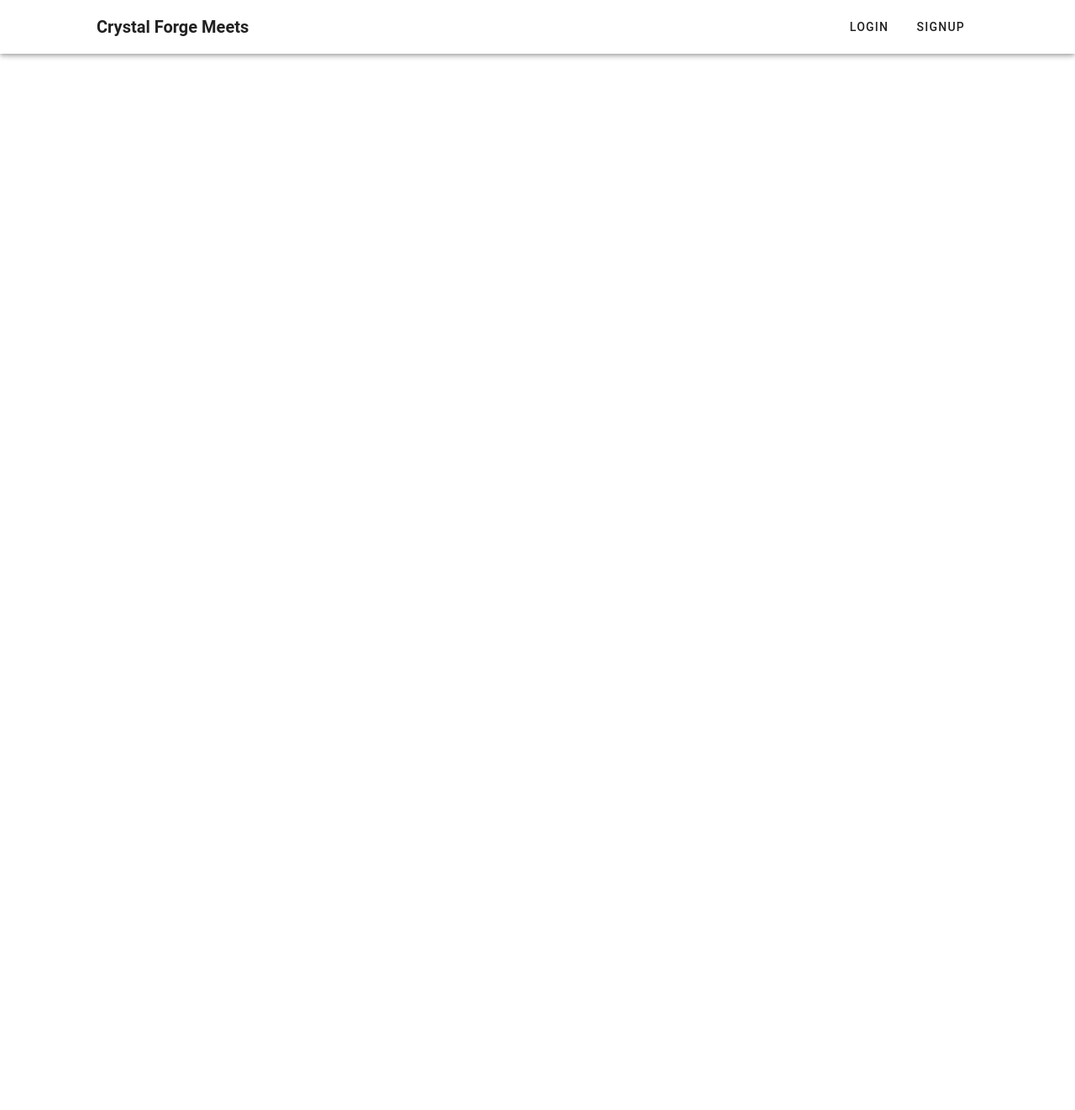
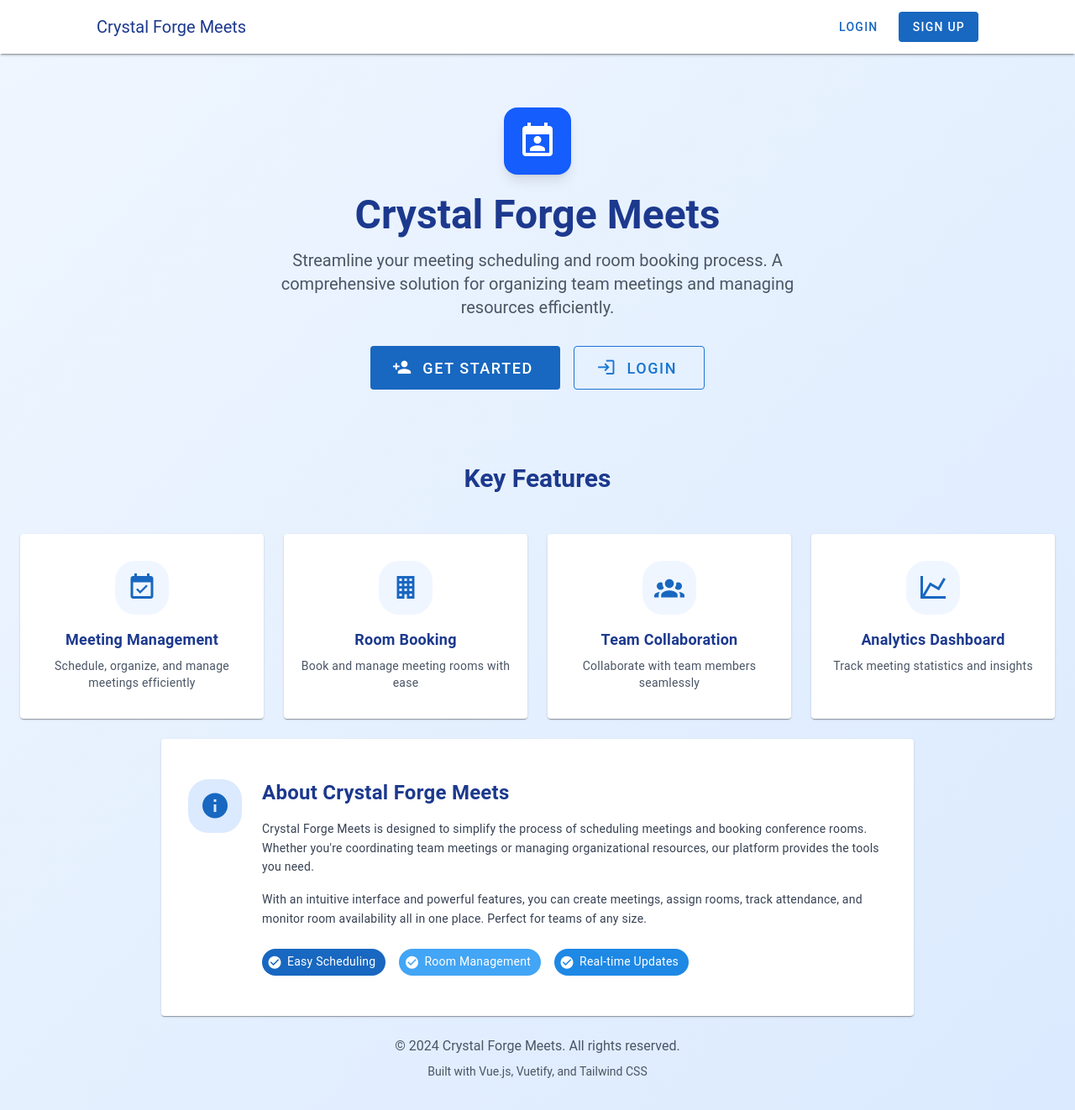
Before and after one commit to ThembaMtshelwane/crystal-forge-meeting-manager, a Vue app in the folder frontend/: page / in a window 1280 px wide. Shown: the top 1322 px of the page at 84% size. Before the commit the page ends 800 px from the top, so only its background shows below. Built offline with nearby package versions, Linux system fonts and the light colour scheme.

Commit message:
update: style of the homepage, and layout

```diff
--- a/frontend/src/components/ui/Sidebar.vue
+++ b/frontend/src/components/ui/Sidebar.vue
@@ -4,6 +4,7 @@ import { useAuthStore } from "@/store/auth.store";
 import { Role } from "@/types/user.types";
 import { computed } from "vue";
 import { useDisplay } from "vuetify";
+import { storeToRefs } from "pinia";
 
 const modelValue = defineModel<boolean>();
 const display = useDisplay();
@@ -13,15 +14,21 @@ const isPermanent = computed(() => {
 });
 
 const authStore = useAuthStore();
-
-const user = computed(() => authStore.currentUser);
+const { user } = storeToRefs(authStore);
 
 const fullName = computed(() =>
   user.value ? `${user.value.firstName} ${user.value.lastName}` : "Guest"
 );
 
-const availableLinks = sidebarLinks.filter((sl) =>
-  sl.roles.includes(user.value?.role as Role | "member")
+const userRole = computed(() => {
+  if (user.value?.role === "admin") return "Administrator";
+  return "Member";
+});
+
+const availableLinks = computed(() =>
+  sidebarLinks.filter((sl) =>
+    sl.roles.includes(user.value?.role as Role | "member")
+  )
 );
 </script>
 
@@ -36,20 +43,34 @@ const availableLinks = sidebarLinks.filter((sl) =>
     :permanent="isPermanent"
     :temporary="!isPermanent"
     :rail="false"
+    class="border-r border-blue-100"
   >
-    <v-list>
-      <v-list-item
-        class="capitalize!"
-        prepend-avatar="https://randomuser.me/api/portraits/men/85.jpg"
-        :title="fullName"
-        :subtitle="user?.username"
-      >
-      </v-list-item>
-    </v-list>
+    <!-- User Profile Section -->
+    <div class="pa-6 bg-gradient-to-br from-blue-600 to-blue-700">
+      <div class="flex items-center gap-4">
+        <v-avatar size="56" color="white" class="shadow-md">
+          <v-icon icon="mdi-account-circle" size="56" color="primary"></v-icon>
+        </v-avatar>
 
-    <v-divider></v-divider>
+        <div class="flex-grow text-white">
+          <p class="font-bold text-lg mb-0 capitalize">{{ fullName }}</p>
+          <p class="text-sm text-blue-100 mb-0">@{{ user?.username }}</p>
+          <v-chip
+            size="x-small"
+            variant="flat"
+            :color="user?.role === 'admin' ? 'amber' : 'blue-lighten-3'"
+            class="mt-1 font-semibold"
+          >
+            {{ userRole }}
+          </v-chip>
+        </div>
+      </div>
+    </div>
 
-    <v-list nav>
+    <v-divider class="border-blue-100"></v-divider>
+
+    <!-- Navigation Links -->
+    <v-list nav class="py-4">
       <v-list-item
         v-for="link in availableLinks"
         :key="link.value"
@@ -58,8 +79,35 @@ const availableLinks = sidebarLinks.filter((sl) =>
         :value="link.value"
         :to="link.path"
         exact
+        class="mx-3 mb-1 rounded-lg transition-all"
         :active-class="link.path === '/' ? 'v-list-item--active' : undefined"
-      ></v-list-item>
+        active-color="primary"
+      >
+        <template v-slot:prepend>
+          <v-icon :icon="link.icon" class="mr-3"></v-icon>
+        </template>
+      </v-list-item>
     </v-list>
+
+    <!-- Footer -->
+    <template v-slot:append>
+      <div class="pa-4 border-t border-blue-100">
+        <div class="text-center text-xs text-gray-600">
+          <p class="mb-1 font-semibold text-blue-900">Crystal Forge Meets</p>
+          <p class="text-gray-500">v1.0.0</p>
+        </div>
+      </div>
+    </template>
   </v-navigation-drawer>
 </template>
+
+<style scoped>
+.v-list-item--active {
+  background: rgba(25, 118, 210, 0.08);
+  border-left: 4px solid rgb(25, 118, 210);
+}
+
+.v-list-item:hover:not(.v-list-item--active) {
+  background: rgba(25, 118, 210, 0.04);
+}
+</style>
--- a/frontend/src/layout/DashboardLayout.vue
+++ b/frontend/src/layout/DashboardLayout.vue
@@ -4,9 +4,9 @@ import Modal from "@/components/ui/Modal.vue";
 import Sidebar from "@/components/ui/Sidebar.vue";
 import { computed, ref, watch } from "vue";
 import { useDisplay } from "vuetify";
-import { useAuthStore } from "@/store/auth.store"; // 👈 NEW: Import auth store
-import { useRouter } from "vue-router"; // 👈 NEW: Import router
-import { useToast } from "vue-toastification"; // 👈 NEW: Import toast for feedback
+import { useAuthStore } from "@/store/auth.store";
+import { useRouter } from "vue-router";
+import { useToast } from "vue-toastification";
 
 const sidebarOpen = ref(false);
 const display = useDisplay();
@@ -14,12 +14,12 @@ const isPermanent = computed(() => {
   return display.mdAndUp.value;
 });
 
-// --- Logout Logic State and Hooks ---
+// Logout Logic
 const authStore = useAuthStore();
 const router = useRouter();
 const toast = useToast();
 const logOutModalOpen = ref(false);
-const isLoggingOut = ref(false); // 👈
+const isLoggingOut = ref(false);
 
 const handleLogout = async () => {
   isLoggingOut.value = true;
@@ -51,30 +51,39 @@ watch(
   <v-app>
     <Sidebar v-model="sidebarOpen" />
 
-    <v-app-bar>
+    <v-app-bar elevation="2" class="border-b border-blue-100">
       <v-app-bar-nav-icon
         v-if="!isPermanent"
         @click="sidebarOpen = !sidebarOpen"
+        color="primary"
       ></v-app-bar-nav-icon>
 
-      <div class="w-full flex items-center pl-4 pr-8">
-        <v-toolbar-title class="font-bold!">
-          {{ display.smAndUp.value ? " Crystal Forge Meets" : "CTM" }}
+      <div class="w-full flex items-center justify-between px-4">
+        <v-toolbar-title class="font-bold text-blue-900">
+          {{ display.smAndUp.value ? "Crystal Forge Meets" : "CFM" }}
         </v-toolbar-title>
-        <v-btn @click="logOutModalOpen = true"> Logout </v-btn>
+
+        <v-btn
+          @click="logOutModalOpen = true"
+          color="blue-grey-darken-1"
+          variant="outlined"
+          prepend-icon="mdi-logout"
+        >
+          Logout
+        </v-btn>
       </div>
     </v-app-bar>
 
-    <v-main>
+    <v-main class="bg-gray-50">
       <section class="pa-8">
         <router-view />
       </section>
 
       <!-- Modal for Logout Confirmation -->
-      <Modal v-model="logOutModalOpen" title="Logout" max-width="600">
+      <Modal v-model="logOutModalOpen" title="Confirm Logout" max-width="448">
         <ConfirmForm
           action-text="logging out of your account"
-          action-color="red"
+          action-color="blue-grey-darken-1"
           button-text="Log Out"
           @success="handleLogout"
           @close="logOutModalOpen = false"
--- a/frontend/src/views/HomeView.vue
+++ b/frontend/src/views/HomeView.vue
@@ -1,36 +1,93 @@
 <script setup lang="ts">
+import { useAuthStore } from "@/store/auth.store";
+import { storeToRefs } from "pinia";
+import { useRouter } from "vue-router";
 import { useDisplay } from "vuetify";
 import LoginForm from "@/components/forms/LoginForm.vue";
 import SignUpForm from "@/components/forms/SignUpForm.vue";
 import { ref } from "vue";
 import Modal from "@/components/ui/Modal.vue";
 
+const authStore = useAuthStore();
+const { isAuthenticated, user } = storeToRefs(authStore);
+const router = useRouter();
 const display = useDisplay();
+
 const loginModalOpen = ref(false);
 const signupModalOpen = ref(false);
+
+const goToDashboard = () => {
+  router.push("/dashboard");
+};
+
+const features = [
+  {
+    icon: "mdi-calendar-check",
+    title: "Meeting Management",
+    description: "Schedule, organize, and manage meetings efficiently",
+  },
+  {
+    icon: "mdi-office-building",
+    title: "Room Booking",
+    description: "Book and manage meeting rooms with ease",
+  },
+  {
+    icon: "mdi-account-group",
+    title: "Team Collaboration",
+    description: "Collaborate with team members seamlessly",
+  },
+  {
+    icon: "mdi-chart-line",
+    title: "Analytics Dashboard",
+    description: "Track meeting statistics and insights",
+  },
+];
 
 const handleSuccessfulRegistration = () => {
   signupModalOpen.value = false;
   console.log("Registration complete! Modal closed.");
 };
+
 const handleSuccessfulLogin = () => {
-  signupModalOpen.value = false;
+  loginModalOpen.value = false;
   console.log("Login complete! Modal closed.");
 };
 </script>
 
 <template>
   <v-app>
-    <v-app-bar class="px-4">
+    <!-- App Bar -->
+    <v-app-bar class="px-4" elevation="2">
       <div class="w-full md:w-[1050px] mx-auto flex items-center">
-        <v-toolbar-title class="font-bold!">
-          {{ display.smAndUp.value ? " Crystal Forge Meets" : "CTM" }}
+        <v-toolbar-title class="font-bold text-blue-900">
+          {{ display.smAndUp.value ? "Crystal Forge Meets" : "CFM" }}
         </v-toolbar-title>
-        <v-btn @click="loginModalOpen = true"> Login </v-btn>
-        <v-btn @click="signupModalOpen = true"> SignUp </v-btn>
+
+        <v-spacer></v-spacer>
+
+        <div v-if="isAuthenticated" class="flex items-center gap-2">
+          <v-btn
+            @click="goToDashboard"
+            color="primary"
+            variant="flat"
+            prepend-icon="mdi-view-dashboard"
+          >
+            Dashboard
+          </v-btn>
+        </div>
+
+        <div v-else class="flex items-center gap-2">
+          <v-btn @click="loginModalOpen = true" color="primary" variant="text">
+            Login
+          </v-btn>
+          <v-btn @click="signupModalOpen = true" color="primary" variant="flat">
+            Sign Up
+          </v-btn>
+        </div>
       </div>
     </v-app-bar>
 
+    <!-- Modals -->
     <Modal v-model="loginModalOpen" max-width="448">
       <LoginForm @success="handleSuccessfulLogin" />
     </Modal>
@@ -38,5 +95,179 @@ const handleSuccessfulLogin = () => {
     <Modal v-model="signupModalOpen" max-width="600">
       <SignUpForm @success="handleSuccessfulRegistration" />
     </Modal>
+
+    <!-- Main Content -->
+    <v-main>
+      <div class="min-h-screen bg-linear-to-br from-blue-50 to-blue-100">
+        <!-- Hero Section -->
+        <div class="max-w-7xl mx-auto px-6 py-16 flex flex-col gap-6">
+          <div class="text-center mb-16">
+            <div class="flex justify-center mb-6">
+              <div
+                class="w-20 h-20 rounded-2xl bg-blue-600 flex items-center justify-center shadow-lg"
+              >
+                <v-icon
+                  icon="mdi-calendar-account"
+                  size="48"
+                  color="white"
+                ></v-icon>
+              </div>
+            </div>
+
+            <h1 class="text-5xl font-bold text-blue-900 mb-4">
+              Crystal Forge Meets
+            </h1>
+
+            <p class="text-xl text-gray-600 mb-8 max-w-2xl mx-auto">
+              Streamline your meeting scheduling and room booking process. A
+              comprehensive solution for organizing team meetings and managing
+              resources efficiently.
+            </p>
+
+            <div class="flex justify-center gap-4 flex-wrap">
+              <v-btn
+                v-if="isAuthenticated"
+                @click="goToDashboard"
+                color="primary"
+                variant="flat"
+                size="x-large"
+                prepend-icon="mdi-view-dashboard"
+                class="text-lg px-8"
+              >
+                Go to Dashboard
+              </v-btn>
+
+              <template v-else>
+                <v-btn
+                  @click="signupModalOpen = true"
+                  color="primary"
+                  variant="flat"
+                  size="x-large"
+                  prepend-icon="mdi-account-plus"
+                  class="text-lg px-8"
+                >
+                  Get Started
+                </v-btn>
+
+                <v-btn
+                  @click="loginModalOpen = true"
+                  variant="outlined"
+                  size="x-large"
+                  color="blue-darken-2"
+                  prepend-icon="mdi-login"
+                  class="text-lg px-8"
+                >
+                  Login
+                </v-btn>
+              </template>
+            </div>
+          </div>
+
+          <!-- Features Grid -->
+          <div class="mt-20">
+            <h2 class="text-3xl font-bold text-center text-blue-900 mb-12">
+              Key Features
+            </h2>
+
+            <v-row>
+              <v-col
+                v-for="(feature, index) in features"
+                :key="index"
+                cols="12"
+                sm="6"
+                md="3"
+              >
+                <v-card class="h-full text-center card-accent">
+                  <v-card-text class="py-8">
+                    <div class="flex justify-center mb-4">
+                      <div
+                        class="w-16 h-16 rounded-xl bg-blue-50 flex items-center justify-center"
+                      >
+                        <v-icon
+                          :icon="feature.icon"
+                          size="36"
+                          color="primary"
+                        ></v-icon>
+                      </div>
+                    </div>
+
+                    <h3 class="text-lg font-bold text-blue-900 mb-2">
+                      {{ feature.title }}
+                    </h3>
+
+                    <p class="text-gray-600">
+                      {{ feature.description }}
+                    </p>
+                  </v-card-text>
+                </v-card>
+              </v-col>
+            </v-row>
+          </div>
+
+          <!-- About Section -->
+          <div class="mt-20">
+            <v-card class="max-w-4xl mx-auto">
+              <v-card-text class="py-12 px-8">
+                <div class="flex items-start gap-6 flex-col md:flex-row">
+                  <div class="flex-shrink-0">
+                    <div
+                      class="w-16 h-16 rounded-xl bg-blue-100 flex items-center justify-center"
+                    >
+                      <v-icon
+                        icon="mdi-information"
+                        size="36"
+                        color="primary"
+                      ></v-icon>
+                    </div>
+                  </div>
+
+                  <div class="flex-grow">
+                    <h2 class="text-2xl font-bold text-blue-900 mb-4">
+                      About Crystal Forge Meets
+                    </h2>
+
+                    <p class="text-gray-700 leading-relaxed mb-4">
+                      Crystal Forge Meets is designed to simplify the process of
+                      scheduling meetings and booking conference rooms. Whether
+                      you're coordinating team meetings or managing
+                      organizational resources, our platform provides the tools
+                      you need.
+                    </p>
+
+                    <p class="text-gray-700 leading-relaxed mb-4">
+                      With an intuitive interface and powerful features, you can
+                      create meetings, assign rooms, track attendance, and
+                      monitor room availability all in one place. Perfect for
+                      teams of any size.
+                    </p>
+
+                    <div class="flex gap-4 mt-6 flex-wrap">
+                      <v-chip color="primary" variant="flat">
+                        <v-icon start icon="mdi-check-circle"></v-icon>
+                        Easy Scheduling
+                      </v-chip>
+                      <v-chip color="blue-lighten-1" variant="flat">
+                        <v-icon start icon="mdi-check-circle"></v-icon>
+                        Room Management
+                      </v-chip>
+                      <v-chip color="blue-darken-1" variant="flat">
+                        <v-icon start icon="mdi-check-circle"></v-icon>
+                        Real-time Updates
+                      </v-chip>
+                    </div>
+                  </div>
+                </div>
+              </v-card-text>
+            </v-card>
+          </div>
+
+          <!-- Footer -->
+          <div class="mt-20 text-center text-gray-600">
+            <p class="mb-2">© 2024 Crystal Forge Meets. All rights reserved.</p>
+            <p class="text-sm">Built with Vue.js, Vuetify, and Tailwind CSS</p>
+          </div>
+        </div>
+      </div>
+    </v-main>
   </v-app>
 </template>
```
